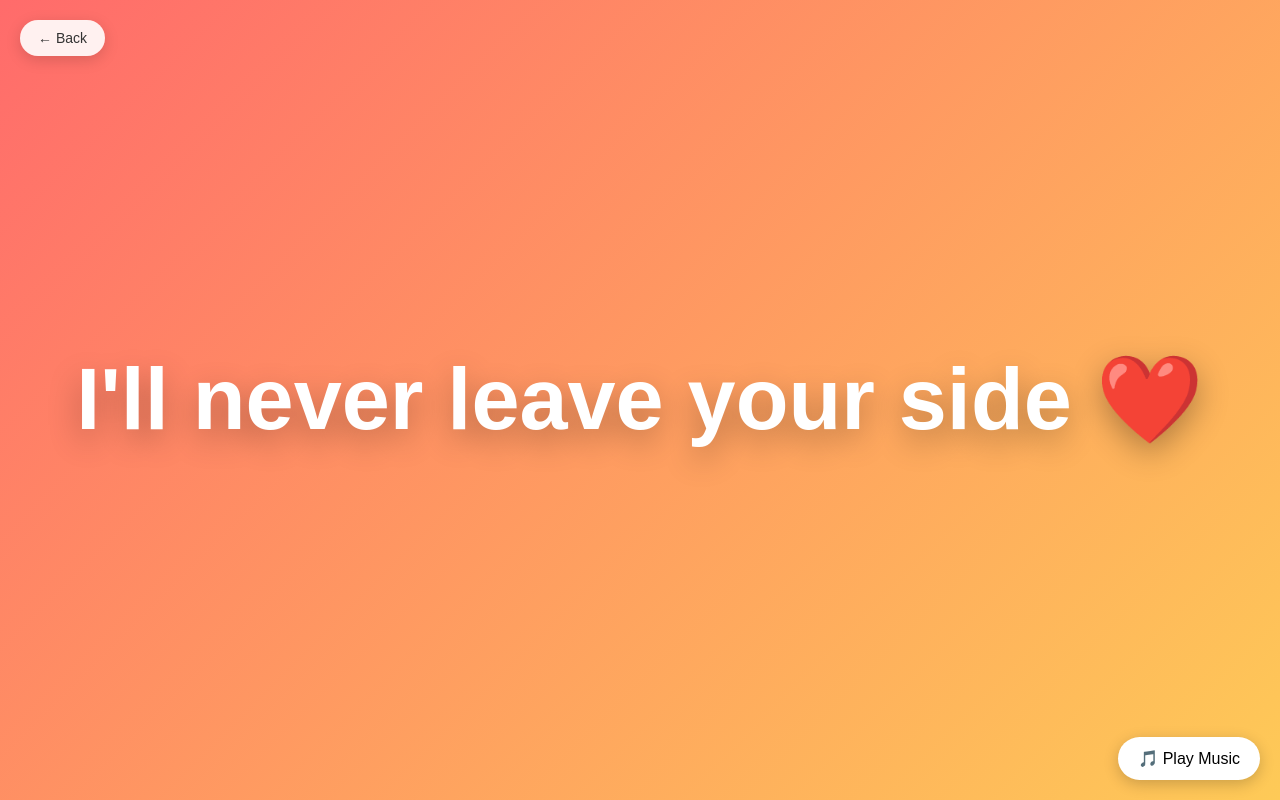
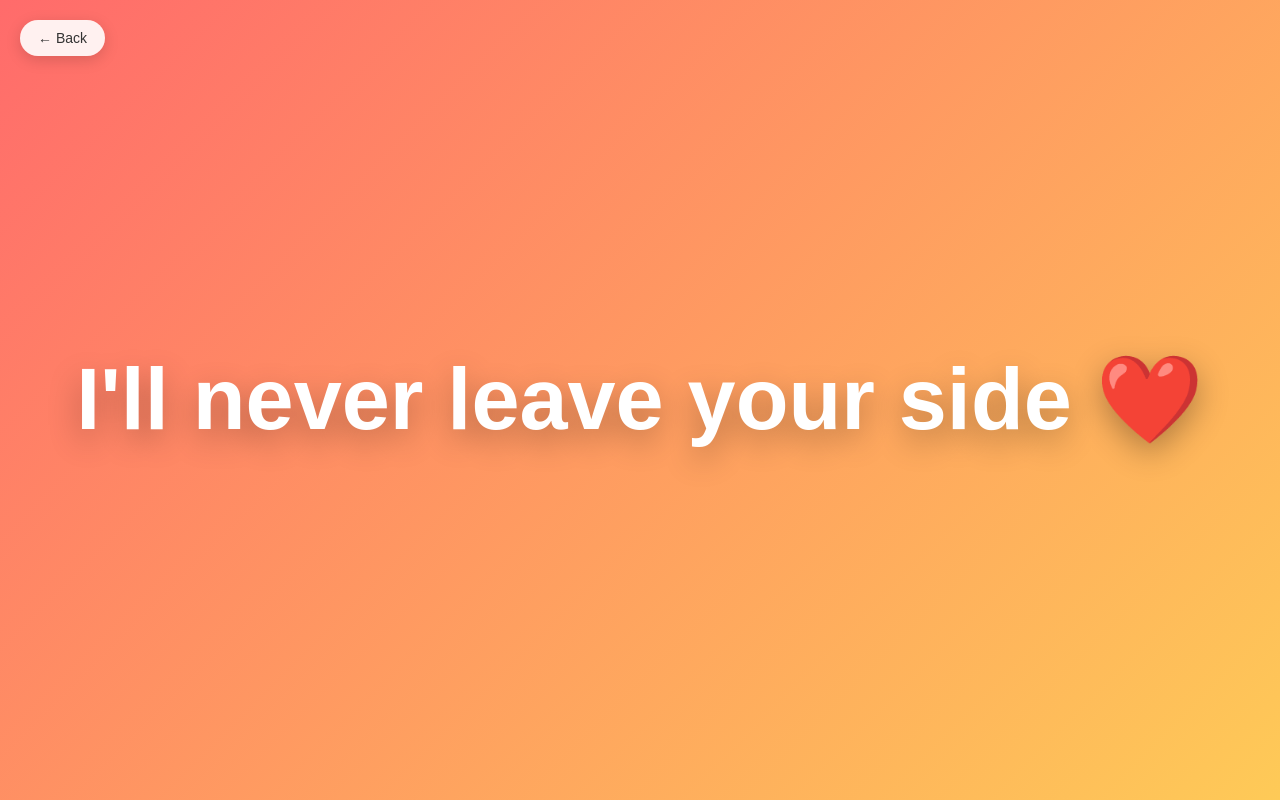
Before and after one commit to minecraftminecraft1s93-ux/Gfr, a plain HTML site: page forever.html in a window 1280 px wide. Drawn offline with Linux system fonts and the light colour scheme.

Commit message:
forever.html

```diff
--- a/forever.html
+++ b/forever.html
@@ -69,11 +69,7 @@
         I'll never leave your side ❤️
     </div>
 
-    <div class="music-control">
-        <button onclick="toggleMusic()" id="musicBtn">
-            🎵 Play Music
-        </button>
-    </div>
+
 
     <audio id="musica" loop>
         <source src="cancion.m4a" type="audio/mp4">
```
